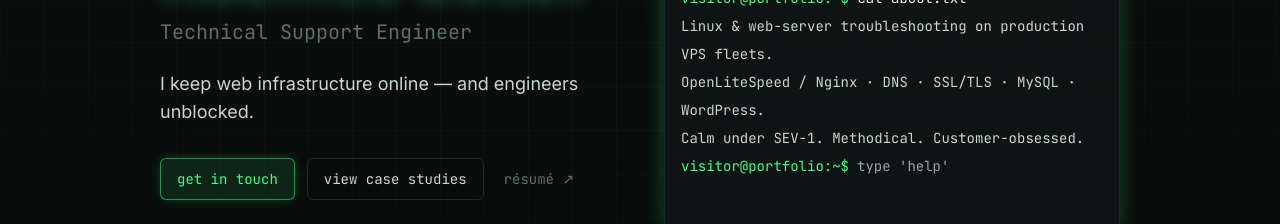
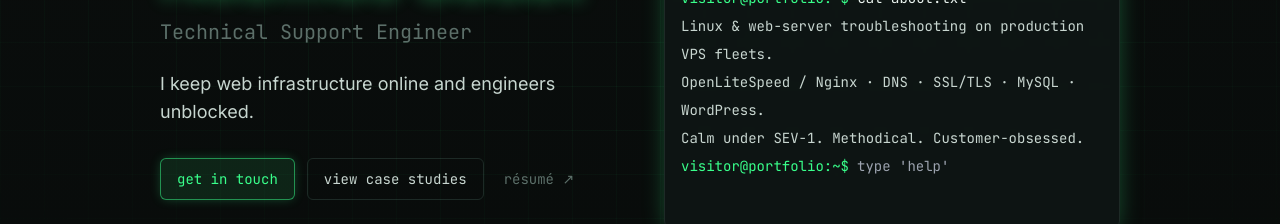
Before and after one commit to Sadat-github/portfolio, a Next.js app: page / in a window 1280 px wide. Shown: the part 310-534 px from the top of the page. Built offline with nearby package versions, Linux system fonts and the light colour scheme.

Commit message:
Update site.ts

```diff
--- a/src/data/site.ts
+++ b/src/data/site.ts
@@ -12,7 +12,7 @@ export const profile = {
   name: "Md. Nazmus Sadat",
   initials: "SADAT",
   role: "Technical Support Engineer",
-  tagline: "I keep web infrastructure online — and engineers unblocked.",
+  tagline: "I keep web infrastructure online and engineers unblocked.",
   location: "Uttara, Dhaka, Bangladesh",
   availability: "Open to support / infra roles",
   email: "nazmus.sadat.sohagh@gmail.com",        // ← CHANGE ME
@@ -40,7 +40,7 @@ export const hero = {
     "[ OK ]  Resolving DNS ...",
     "[ OK ]  Validating SSL certificates ...",
     "[ OK ]  Reticulating splines ...",
-    "[ OK ]  System ready.",
+    "[ OK ]  System ready..............................................",
   ],
 };
 
```
